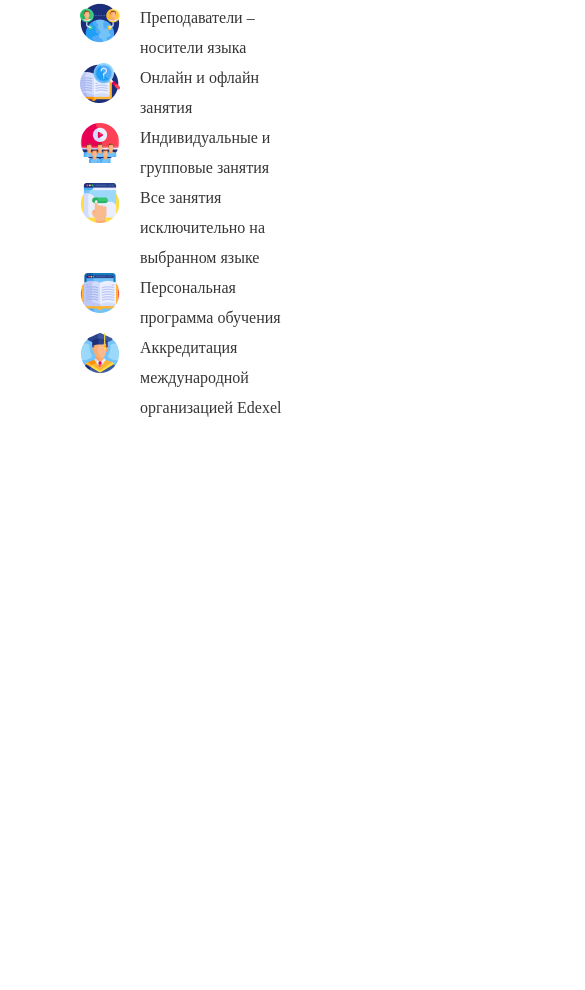
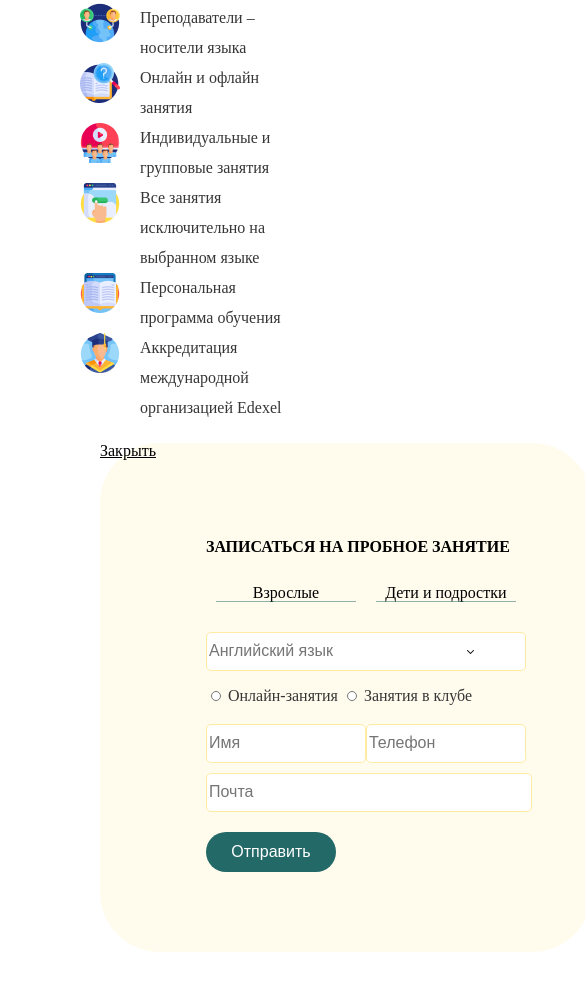
Before and after one commit to akhaibo/adaptive_website, a plain HTML site: page index.html in a window 390 px wide. Shown: the part 1082-2072 px from the top of the page, 585 px wide, since content can reach past the window. Before the commit the page ends 1585 px from the top, so only its background shows below. Drawn offline with Linux system fonts and the light colour scheme.

Commit message:
lessons.css  adaptive

```diff
--- a/index.html
+++ b/index.html
@@ -121,7 +121,7 @@
                 </div>
             </div>
         </div>
-        <!--<div class="lessons">
+        <div class="lessons">
             <div class="lessons-descr">
                 <div class="lessons-try">
                     <div class="lessons-head">
@@ -166,7 +166,7 @@
             </div>
         </div>
 
-        <div class="for-children">
+        <!--<div class="for-children">
             <div class="children-img">
                 <img src="img/children_photo.png" alt="">
             </div>
--- a/style/components/lessons.css
+++ b/style/components/lessons.css
@@ -1,7 +1,6 @@
 .lessons {
     background-color: #FFFBED;
     border-radius: 60px;
-    margin: 60px 50px;
     display: flex;
     justify-content: space-between;
 }
@@ -147,3 +146,33 @@
 .input-email button:hover {
     background-color: rgb(254, 113, 103);
 }
+
+@media(max-width: 1100px) {
+    .lessons-descr {
+        padding: 0;
+    }
+}
+
+@media(max-width: 840px){
+    .lessons-img img {
+        display: none;
+    }
+    .lessons-descr {
+        flex-direction: column-reverse;
+        margin: 20px;
+    }
+}
+
+@media(max-width: 750px) {
+    .lessons {
+        background-color: #fff;
+    }
+    .lessons-descr {
+        background-color: #FFFBED;
+        border-radius: 60px;
+    }
+    .input-stroke img {
+        position: absolute;
+        left: 260px;
+    }
+}
```
